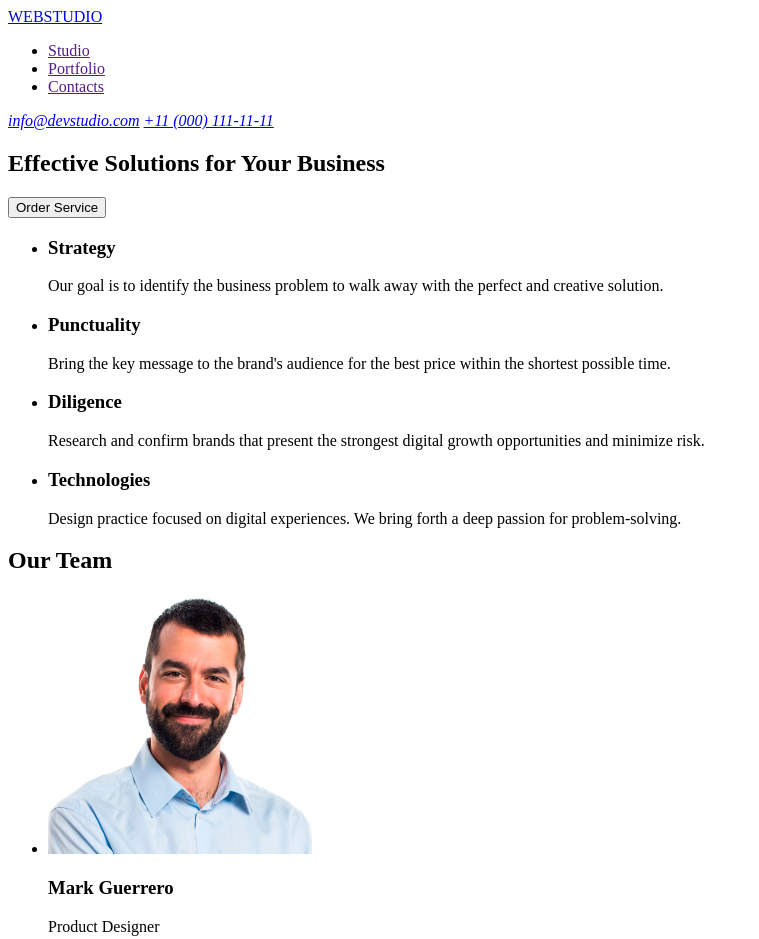
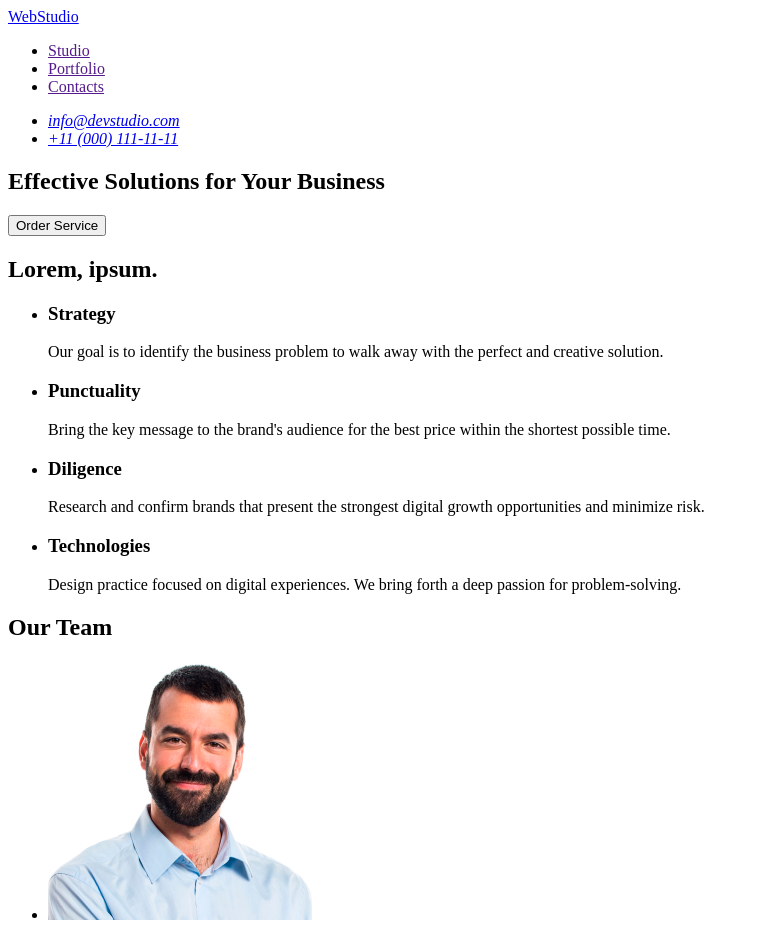
Before and after one commit to NassBay/goit-markup-hw-01, a plain HTML site: page index.html in a window 1280 px wide. Shown: the top 939 px of the page, without its empty margins (0-759 px from the left). Drawn offline with Linux system fonts and the light colour scheme.

Commit message:
fixed-mistakes1

```diff
--- a/index.html
+++ b/index.html
@@ -8,8 +8,8 @@
   <body>
     <!-- header -->
     <header>
-      <a href="/index.html" target="_blank"><span>WEB</span>STUDIO</a>
       <nav>
+        <a href="./index.html" target="_blank">WebStudio</a>
         <ul>
           <li><a href="" target="_blank">Studio</a></li>
           <li><a href="" target="_blank">Portfolio</a></li>
@@ -17,8 +17,10 @@
         </ul>
       </nav>
       <address>
-        <a href="mailto:info@devstudio.com">info@devstudio.com</a>
-        <a href="tel:+11(000)1111111">+11 (000) 111-11-11</a>
+        <ul>
+          <li><a href="mailto:info@devstudio.com">info@devstudio.com</a></li>
+          <li><a href="tel:+110001111111">+11 (000) 111-11-11</a></li>
+        </ul>
       </address>
     </header>
     <!-- main -->
@@ -31,6 +33,7 @@
 
       <!-- about-company-section -->
       <section>
+        <h2>Lorem, ipsum.</h2>
         <ul>
           <li>
             <h3>Strategy</h3>
@@ -109,7 +112,7 @@
 
     <!-- footer -->
     <footer>
-      <a href="/index.html" target="_blank"><span>WEB</span>STUDIO</a>
+      <a href="./index.html" target="_blank">WebStudio</a>
       <p>
         Increase the flow of customers and sales for your business with digital
         marketing & growth solutions.
```
